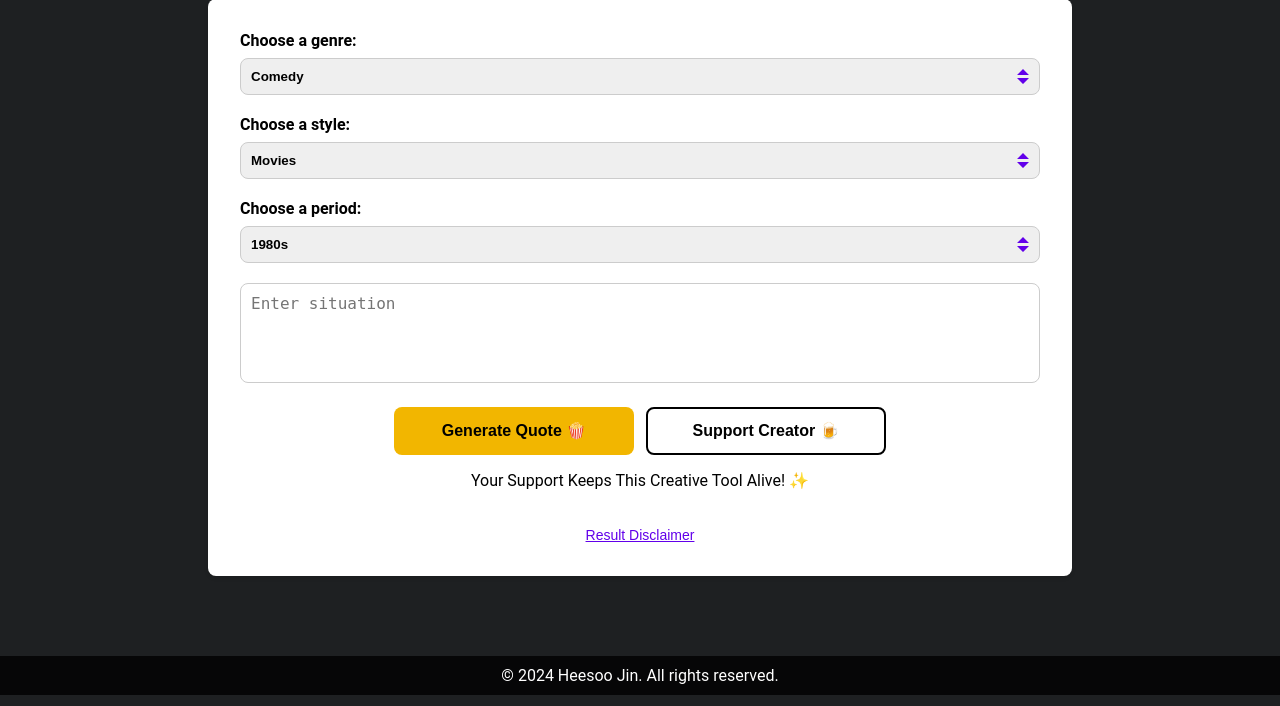
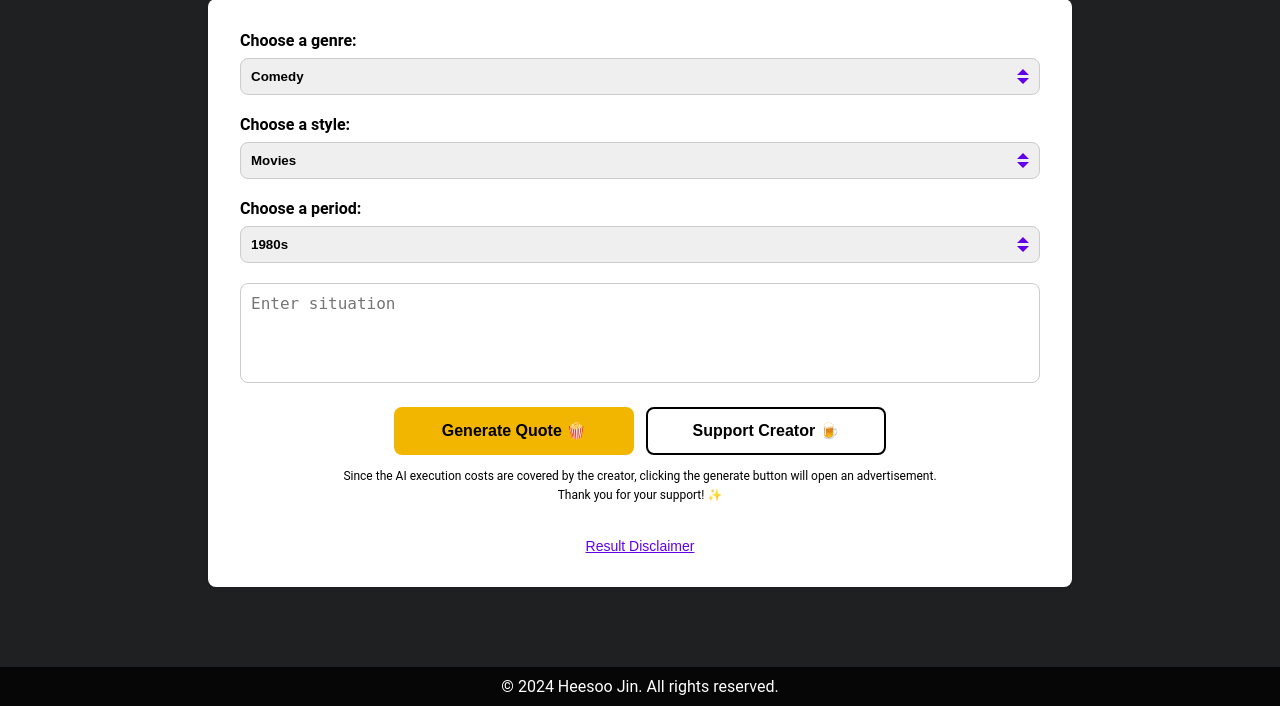
Before and after one commit to his-0203/Movie-Quote-Generator, a Flask app: page / in a window 1280 px wide. Shown: the part 122-828 px from the top of the page. Run offline with Flask 3, Linux system fonts and the light colour scheme.

Commit message:
광고 활성화에 대한 안내문구 추가

```diff
--- a/static/css/styles.css
+++ b/static/css/styles.css
@@ -157,7 +157,9 @@ textarea {
 }
 
 .supportText {
+    font-size: 12px;
     text-align: center;
+    line-height: 1.6;
 }
 
 .response-section {
--- a/templates/index.html
+++ b/templates/index.html
@@ -76,7 +76,7 @@
                 </button>
                 <button type="button" id="support-button" class="outline-button">Support Creator 🍺</button>
             </div>
-            <p class="supportText">Your Support Keeps This Creative Tool Alive! ✨</p>
+            <p class="supportText">Since the AI execution costs are covered by the creator, clicking the generate button will open an advertisement.<br>Thank you for your support! ✨</p>
         </form>
         <button type="button" class="info-button" onclick="openModal()">Result Disclaimer</button>
         {% if response and not show_error_modal %}
```
